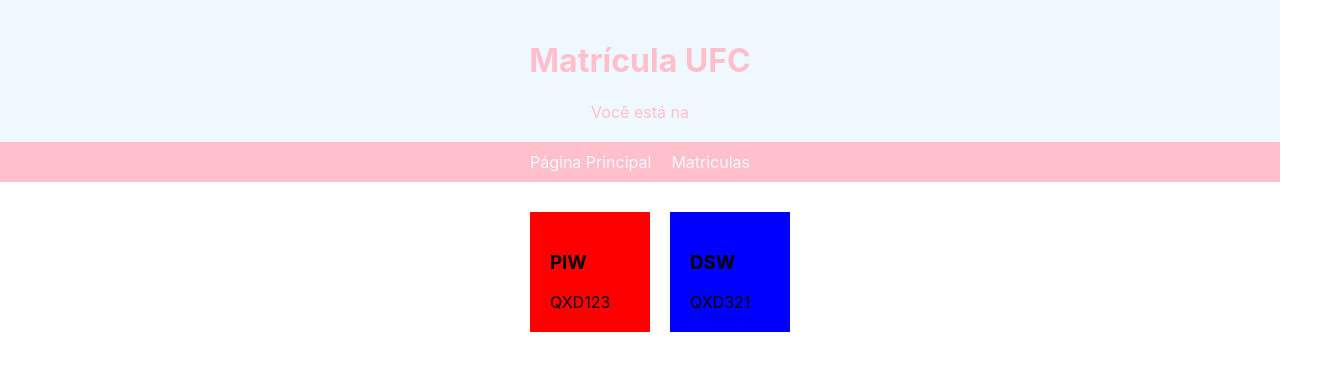
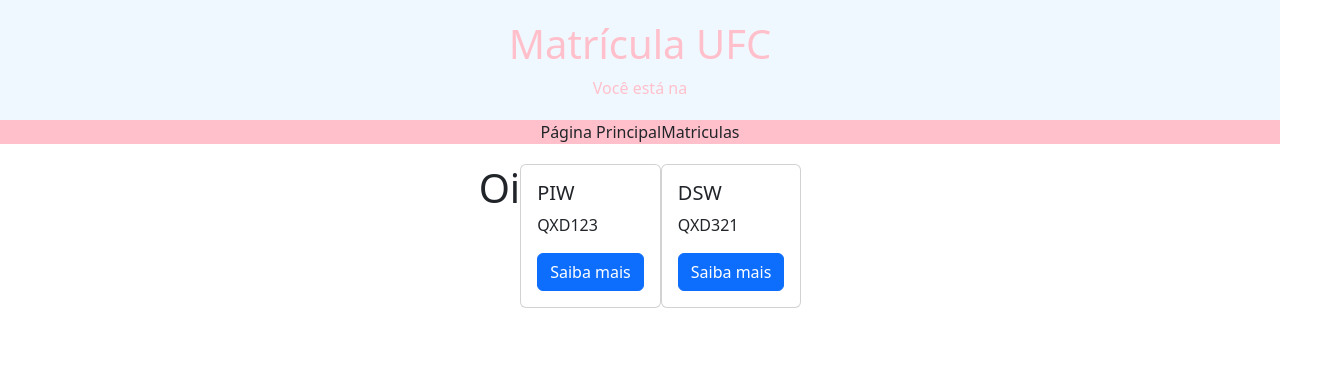
Before and after one commit to eduardaessa/Estudos-React, a React (Create React App) app in the folder my-app/: page / in a window 1280 px wide. Shown: the top 370 px of the page, 1320 px wide, since content can reach past the window. Built offline with nearby package versions, Linux system fonts and the light colour scheme.

Commit message:
Adicionando o componente Card

```diff
--- /dev/null
+++ b/my-app/src/components/common/Cards/Card.js
@@ -0,0 +1,15 @@
+export function Card(props) {
+  return (
+    <div class="card">
+      <div class="card-body">
+        <h5 class="card-title">{props.nome}</h5>
+        <p class="card-text">
+          {props.codigo}
+        </p>
+        <a href="#" class="btn btn-primary">
+          Saiba mais
+        </a>
+      </div>
+    </div>
+  );
+}
--- a/my-app/src/components/pages/PaginaListarMatriculas/PaginaListarMatriculas.js
+++ b/my-app/src/components/pages/PaginaListarMatriculas/PaginaListarMatriculas.js
@@ -1,4 +1,3 @@
-
 export function PaginaListarMatriculas(){
     return (
         <div>
--- a/my-app/src/components/pages/PaginaPrincipal/ConteudoPaginaPrincipal.css
+++ b/my-app/src/components/pages/PaginaPrincipal/ConteudoPaginaPrincipal.css
@@ -7,19 +7,19 @@
     padding: 20px;
 }
 
-.card {
+/* .card {
     display: flex;
     flex-direction: column;
     background-color: pink;
     padding: 20px;
     width: 80px;
     margin: 10px;
-}
-
+} */
+/*
 .fundo-vermelho {
     background-color: red;
 }
 
 .fundo-azul {
     background-color: blue;
-}
+} */
--- a/my-app/src/components/pages/PaginaPrincipal/ConteudoPaginaPrincipal.js
+++ b/my-app/src/components/pages/PaginaPrincipal/ConteudoPaginaPrincipal.js
@@ -1,23 +1,15 @@
 import "./ConteudoPaginaPrincipal.css";
-import classNames from 'classnames';
+import { Card } from "../../common/Cards/Card";
 
-function Card({nome, codigo, disponibilidade}) {
-    let nomeClasse = classNames("card", {
-        "fundo-vermelho": !disponibilidade, "fundo-azul": disponibilidade
-    })
-    // let nomeClasse = "card ";
-    // if(disponibilidade===false){
-    //     nomeClasse += "fundo-vermelho";
-    // } else {
-    //     nomeClasse += "fundo-azul";
-    // }
-    return (
-        <div className={nomeClasse}>
-            <h3> {nome} </h3>
-            <span> {codigo} </span>
-        </div>
-    )
-}
+// function Carda({nome, codigo, disponibilidade}) {
+
+//     return (
+//         <div >
+//             <h3> {nome} </h3>
+//             <span> {codigo} </span>
+//         </div>
+//     )
+// }
 
 export function ConteudoPaginaPrincipal(){
     let disciplinas = [
@@ -33,7 +25,9 @@
 
     return (
         <div className="container">
-                {cards}
+            <h1> Oi </h1>
+            {cards}
+
         </div>
     )
 }
--- a/my-app/src/components/pages/PaginaPrincipal/PaginaPrincipal.js
+++ b/my-app/src/components/pages/PaginaPrincipal/PaginaPrincipal.js
@@ -1,4 +1,4 @@
-import { ConteudoPaginaPrincipal } from "../PaginaPrincipal/ConteudoPaginaPrincipal";
+import { ConteudoPaginaPrincipal } from "./ConteudoPaginaPrincipal";
 import "./PaginaPrincipal.css";
 
 export function Conteudo() {
@@ -10,7 +10,6 @@
 }
 
 
-
 export function Container() {
   return (<div> </div>)
 }
@@ -18,8 +17,8 @@
 export function PaginaPrincipal() {
   return (
     <div>
+      <ConteudoPaginaPrincipal></ConteudoPaginaPrincipal>
 
-      <ConteudoPaginaPrincipal> </ConteudoPaginaPrincipal>
     </div>
   );
 }
--- a/my-app/src/index.js
+++ b/my-app/src/index.js
@@ -3,6 +3,10 @@
 import './index.css';
 import App from './App';
 import reportWebVitals from './reportWebVitals';
+// Bootstrap CSS
+import "bootstrap/dist/css/bootstrap.min.css";
+// Bootstrap Bundle JS
+import "bootstrap/dist/js/bootstrap.bundle.min";
 
 const root = ReactDOM.createRoot(document.getElementById('root'));
 root.render(
```
Also changed, not shown: my-app/src/components/common/Cards/Card.css (added).
